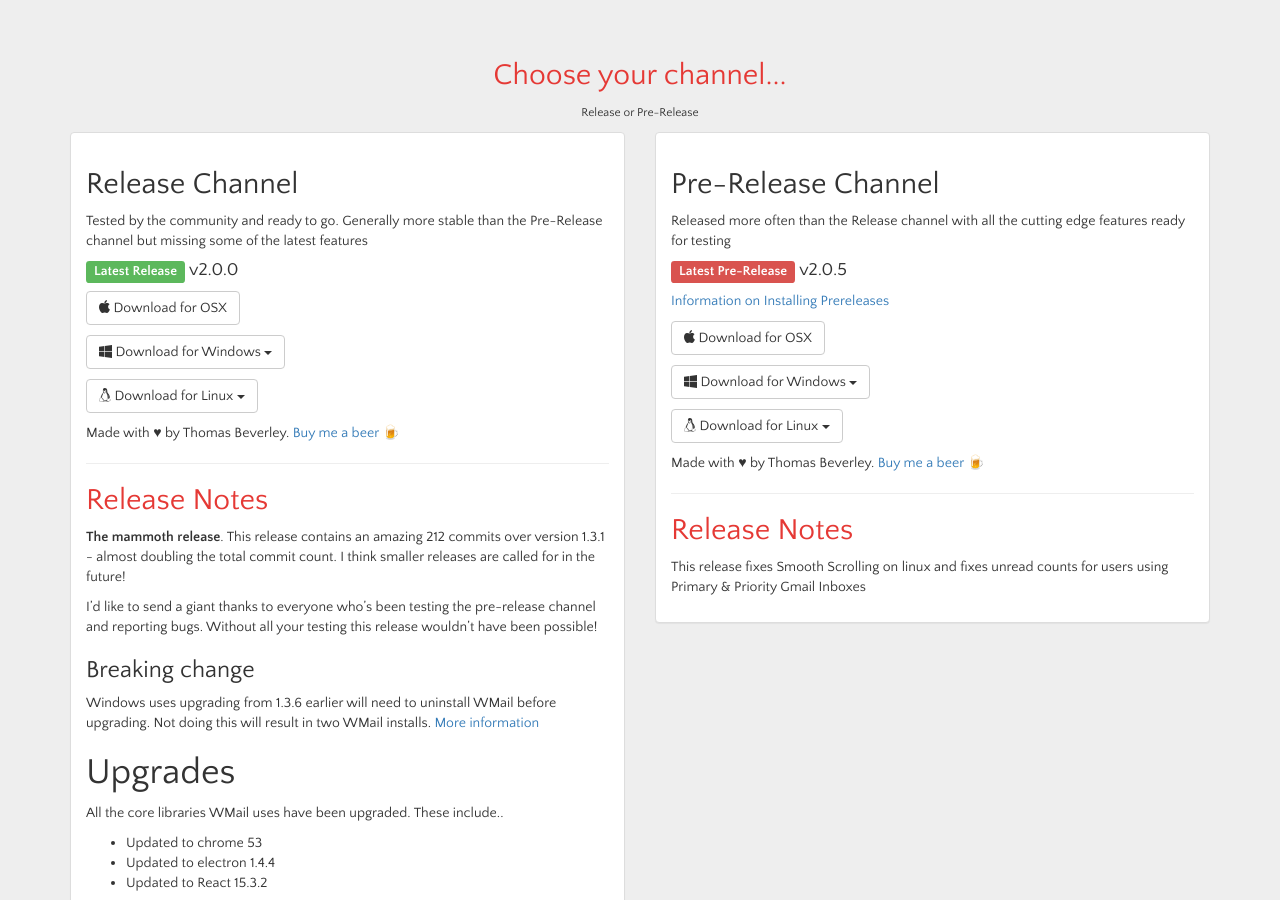
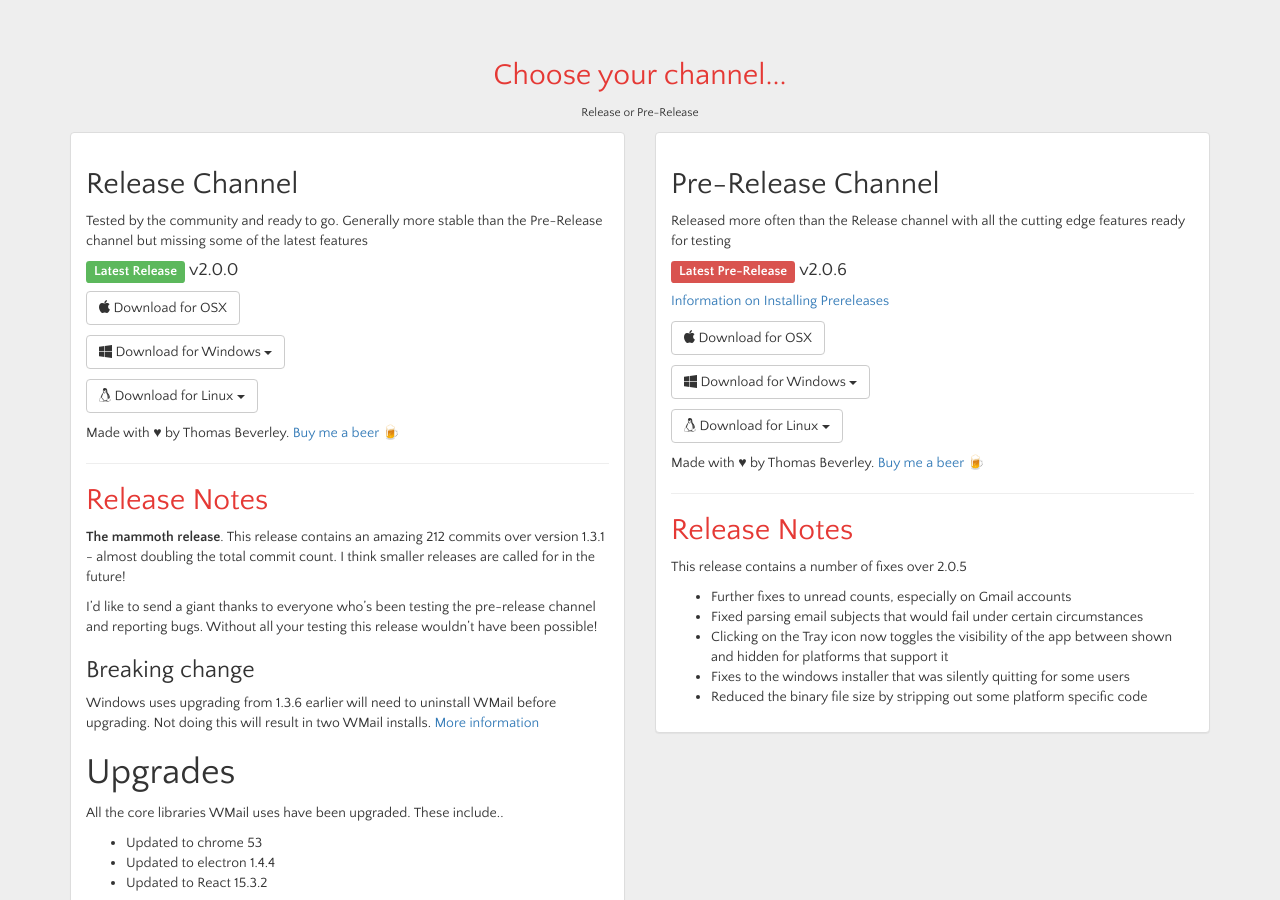
Before and after one commit to Thomas101/wmail, a Jekyll site: the page built from download.html, in a window 1280 px wide and 900 px high, scrolled down 283 px. Built offline with Jekyll 4.4.1, drawn with Linux system fonts in a browser that asks for light colours; some web fonts are replaced.

Commit message:
2.0.6 download links

```diff
--- a/_includes/prerelease_notes.md
+++ b/_includes/prerelease_notes.md
@@ -1 +1,7 @@
-This release fixes Smooth Scrolling on linux and fixes unread counts for users using Primary & Priority Gmail Inboxes
+This release contains a number of fixes over 2.0.5
+
+- Further fixes to unread counts, especially on Gmail accounts
+- Fixed parsing email subjects that would fail under certain circumstances
+- Clicking on the Tray icon now toggles the visibility of the app between shown and hidden for platforms that support it
+- Fixes to the windows installer that was silently quitting for some users
+- Reduced the binary file size by stripping out some platform specific code
--- a/download.html
+++ b/download.html
@@ -2,8 +2,8 @@
 layout: default
 release_v: "v2.0.0"
 release_s: "2_0_0"
-prerelease_v: "v2.0.5"
-prerelease_s: "2_0_5"
+prerelease_v: "v2.0.6"
+prerelease_s: "2_0_6"
 ---
 {% capture release_notes %}{% include release_notes.md %}{% endcapture %}
 {% capture prerelease_notes %}{% include prerelease_notes.md %}{% endcapture %}
@@ -133,12 +133,12 @@
                 </button>
                 <ul class="dropdown-menu">
                   <li>
-                    <a href="https://github.com/Thomas101/wmail/releases/download/{{ page.prerelease_v }}/WMail_{{ page.prerelease_s }}_prerelease_windows_x86_64.zip">
+                    <a href="https://github.com/Thomas101/wmail/releases/download/{{ page.prerelease_v }}/WMail_{{ page.prerelease_s }}_prerelease_windows_x86_64.msi">
                       <strong>64-bit</strong>
                     </a>
                   </li>
                   <li>
-                    <a href="https://github.com/Thomas101/wmail/releases/download/{{ page.prerelease_v }}/WMail_{{ page.prerelease_s }}_prerelease_windows_ia32.zip">
+                    <a href="https://github.com/Thomas101/wmail/releases/download/{{ page.prerelease_v }}/WMail_{{ page.prerelease_s }}_prerelease_windows_ia32.msi">
                       32-bit
                     </a>
                   </li>
--- a/version.json
+++ b/version.json
@@ -3,6 +3,6 @@
     "version": "2.0.0"
   },
   "prerelease": {
-    "version": "2.0.5"
+    "version": "2.0.6"
   }
 }
```
